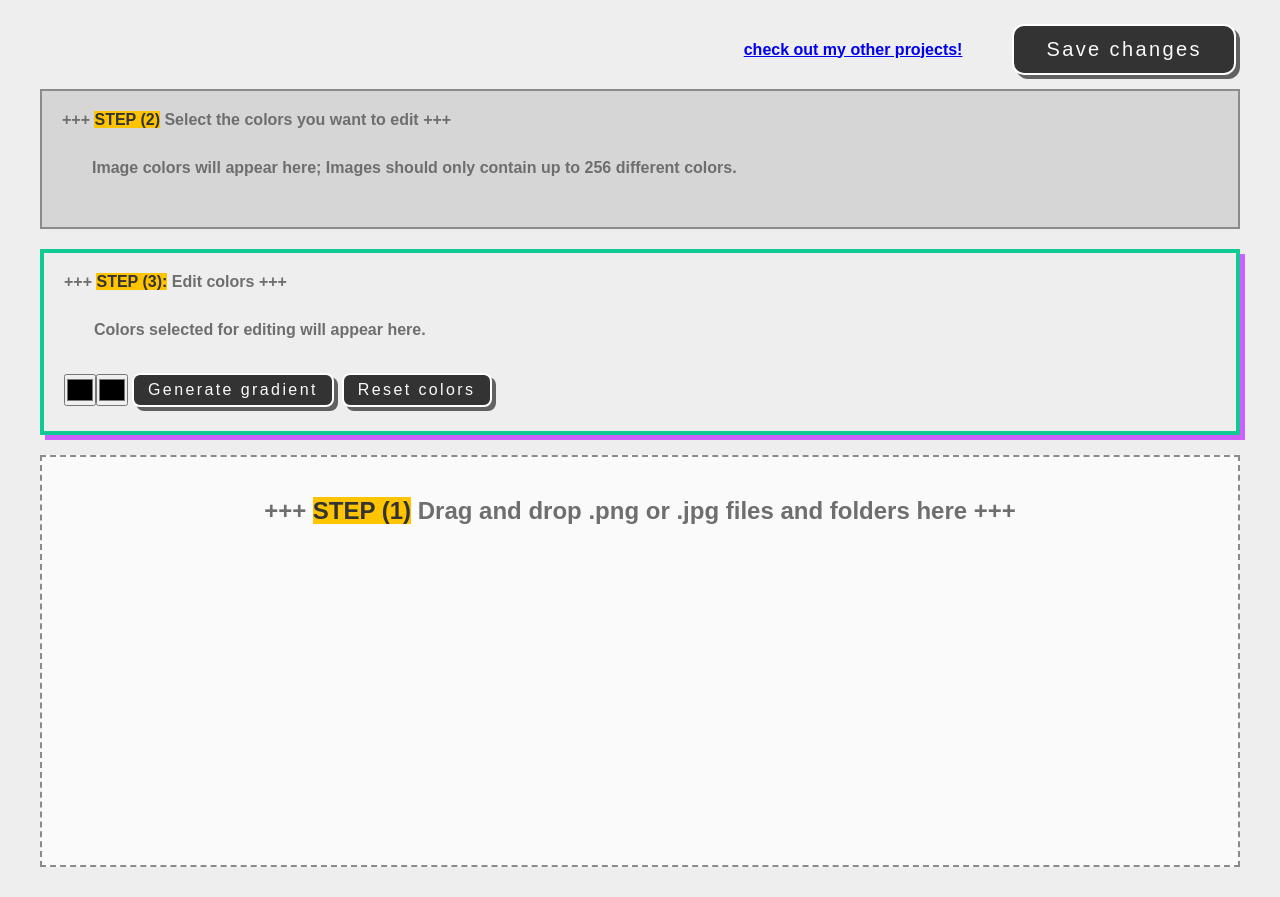
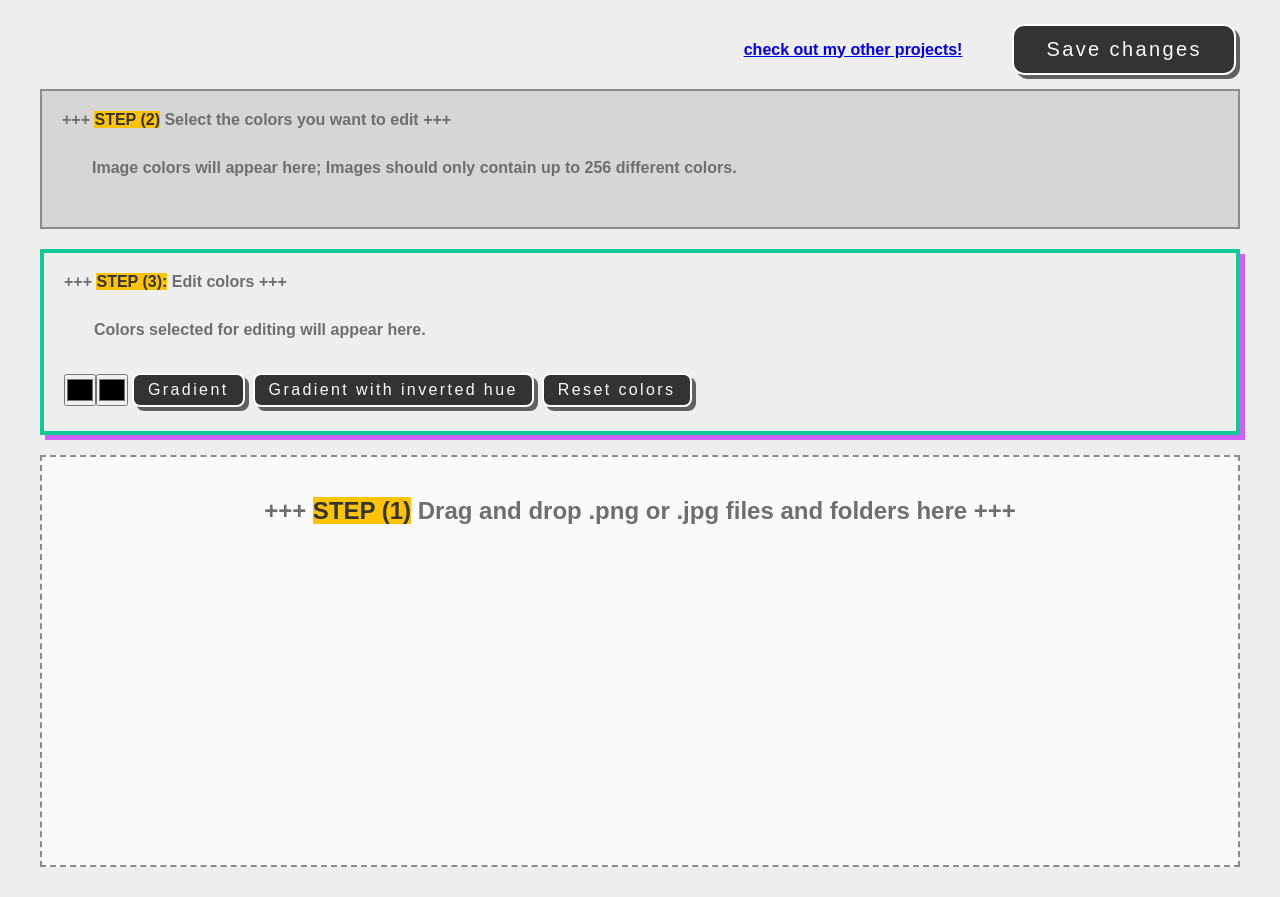
Before and after one commit to x43z/x43z.github.io, a plain HTML site: page batch_recolor/index.html in a window 1280 px wide. Drawn offline with Linux system fonts and the light colour scheme.

Commit message:
Fix gradient hue direction

```diff
--- a/batch_recolor/index.html
+++ b/batch_recolor/index.html
@@ -206,7 +206,8 @@
         <div class="h-container">
             <input id="gradient-a" type="color">
             <input id="gradient-b" type="color">
-            <button onclick="generateGradient()" class="edit">Generate gradient</button>
+            <button onclick="generateGradient(false)" class="edit">Gradient</button>
+            <button onclick="generateGradient(true)" class="edit">Gradient with inverted hue</button>
             <button onclick="resetColors()" class="edit">Reset colors</button>
         </div>
     </div>
@@ -384,12 +385,23 @@
             return (1.0 - t) * a + t * b;
         }
 
-        const generateGradient = () => {
+        const generateGradient = (invert_hue_direction) => {
             let gradient_a_hex = document.getElementById("gradient-a").value;
             let gradient_b_hex = document.getElementById("gradient-b").value;
 
             const [h_a, s_a, l_a] = hexToOkhsl(gradient_a_hex);
             const [h_b, s_b, l_b] = hexToOkhsl(gradient_b_hex);
+
+            let h_target = h_b;
+            if (!invert_hue_direction) {
+                if (Math.abs(h_a - h_target) > Math.abs(h_a - (h_target + 1.0))) {
+                    h_target = h_target + 1.0;
+                }
+            } else {
+                if (Math.abs(h_a - h_target) <= Math.abs(h_a - (h_target + 1.0))) {
+                    h_target = h_target + 1.0;
+                }
+            }
 
             if (color_mapping.size >= 2) {
                 const max_t = color_mapping.size - 1;
@@ -398,7 +410,7 @@
                 colors_array.sort(([a, recolor_a], [b, recolor_b]) => sortByLHS(a, b));
                 for (const [index, [from_color, _to_color]] of colors_array.entries()) {
                     const t = index / max_t;
-                    const h = lerp(h_a, h_b, t); // TODO: step through hue in reverse! or always use short trip
+                    const h = lerp(h_a, h_target, t) % 1.0; // TODO: step through hue in reverse! or always use short trip
                     const s = lerp(s_a, s_b, t);
                     const l = lerp(l_a, l_b, t);
                     color_mapping.set(from_color, okhslToHex([h, s, l]))
```
